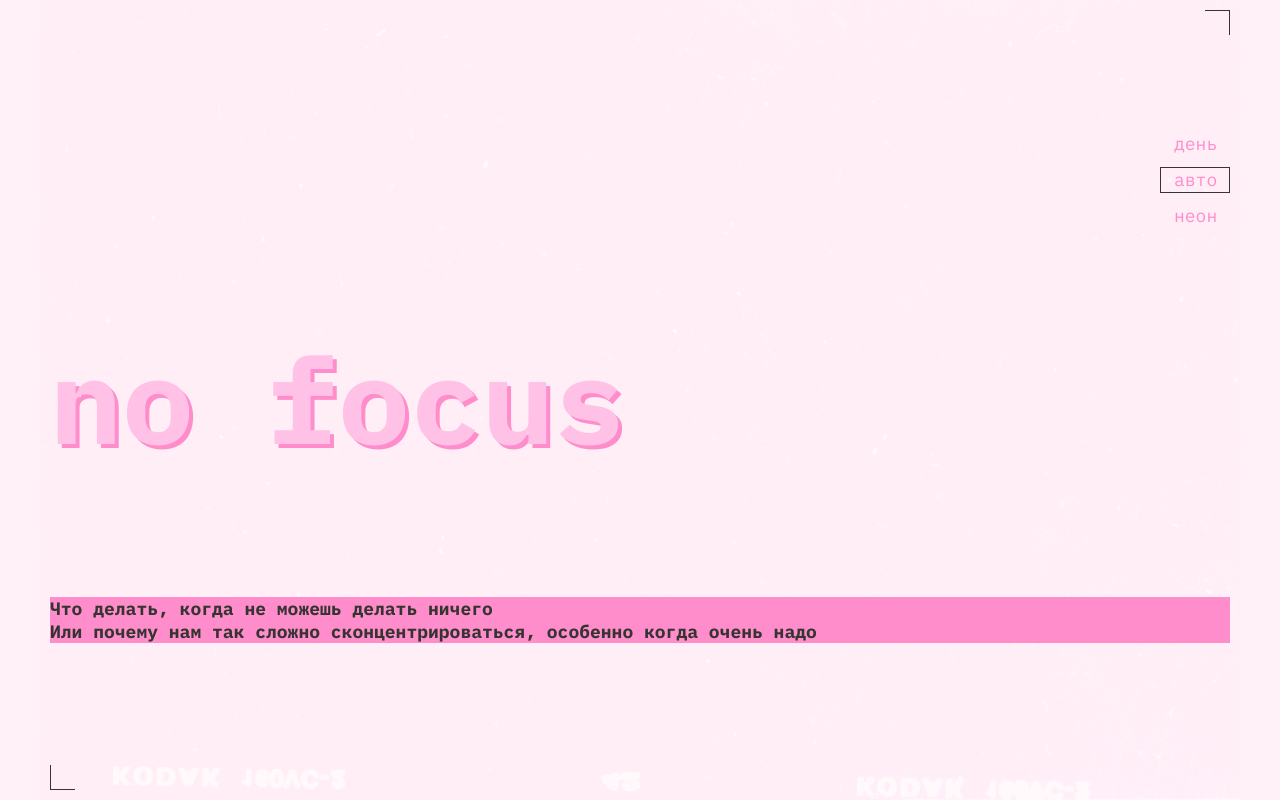
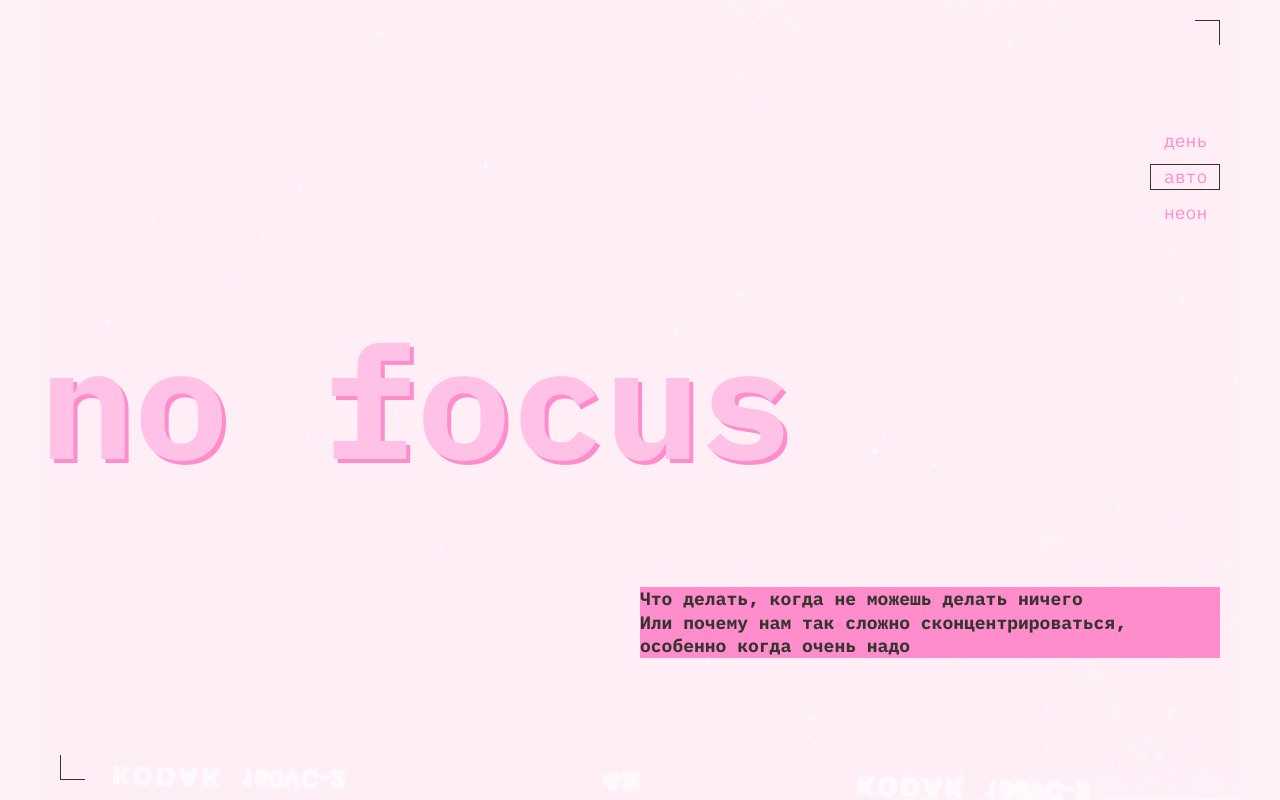
Before and after one commit to HelenVirtanen/slozhno-sosredotochitsya-fd, a plain HTML site: page index.html in a window 1280 px wide. Shown: the top 800 px of the page. Drawn offline with Linux system fonts and the light colour scheme.

Commit message:
added adaptive style 768px to header

```diff
--- a/styles/style.css
+++ b/styles/style.css
@@ -28,7 +28,7 @@
 }
 
 .grid-item {
-  grid-column: span var(--item-span, 1);
+  grid-column: var(--start-column, 1) / span var(--item-span, 1);
 }
 
 /* Header */
@@ -244,6 +244,33 @@
 }
 
 @media (width >= 768px) {
+  .header {
+  --column-count: 6;
+  }
+
+  .header__theme-menu {
+    grid-column: 6;
+  }
+
+  .header__title {
+    position: relative;
+    --item-span: 6;
+    inset-inline-end: var(--padding);
+  }
+
+  .header__title,
+  .footer__title {
+    font-size: var(
+    --h1-size-tablet-desctop,
+    clamp(
+    7.5rem,
+    0.5625rem + 14.4531vw,
+    9.8125rem)
+  );
+}
+  .header__title-description {
+    --start-column: 4;
+  }
 }
 
 @media (width >= 1024px) {
--- a/styles/variables.css
+++ b/styles/variables.css
@@ -38,5 +38,12 @@
   --column-count: 1;
   --column-size: 1fr;
   --item-span: 1;
+  --start-column: 1;
   --grid-gap: 20px;
 }
+
+@media (width >= 768px) {
+  :root {
+    --padding: 20px;
+  }
+}
```
